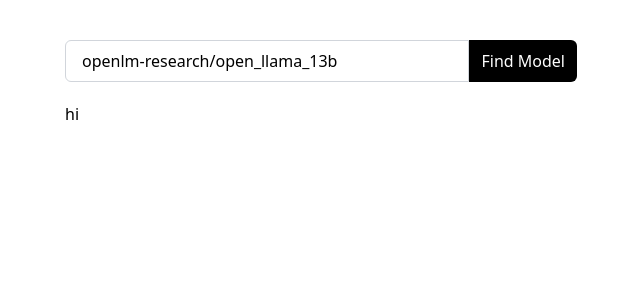
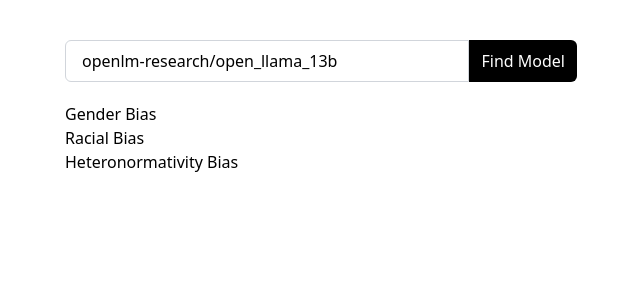
Before and after one commit to nikolaspapastavrou/scale-ai-hackathon-front-end, a Next.js app: page / in a window 1280 px wide. Shown: the top 300 px of the page, without its empty margins (319-959 px from the left). Built offline with nearby package versions, Linux system fonts and the light colour scheme.

Commit message:
valodation

```diff
--- a/pages/index.js
+++ b/pages/index.js
@@ -64,8 +64,17 @@
         </div>
 
         <div className="max-w-[512px] mx-auto">
-          <p> hi</p>
+          <p>Gender Bias</p>
         </div>
+
+        <div className="max-w-[512px] mx-auto">
+          <p>Racial Bias</p>
+        </div>
+
+        <div className="max-w-[512px] mx-auto">
+          <p>Heteronormativity Bias</p>
+        </div>
+
       </main>
     </div>
   );
```
